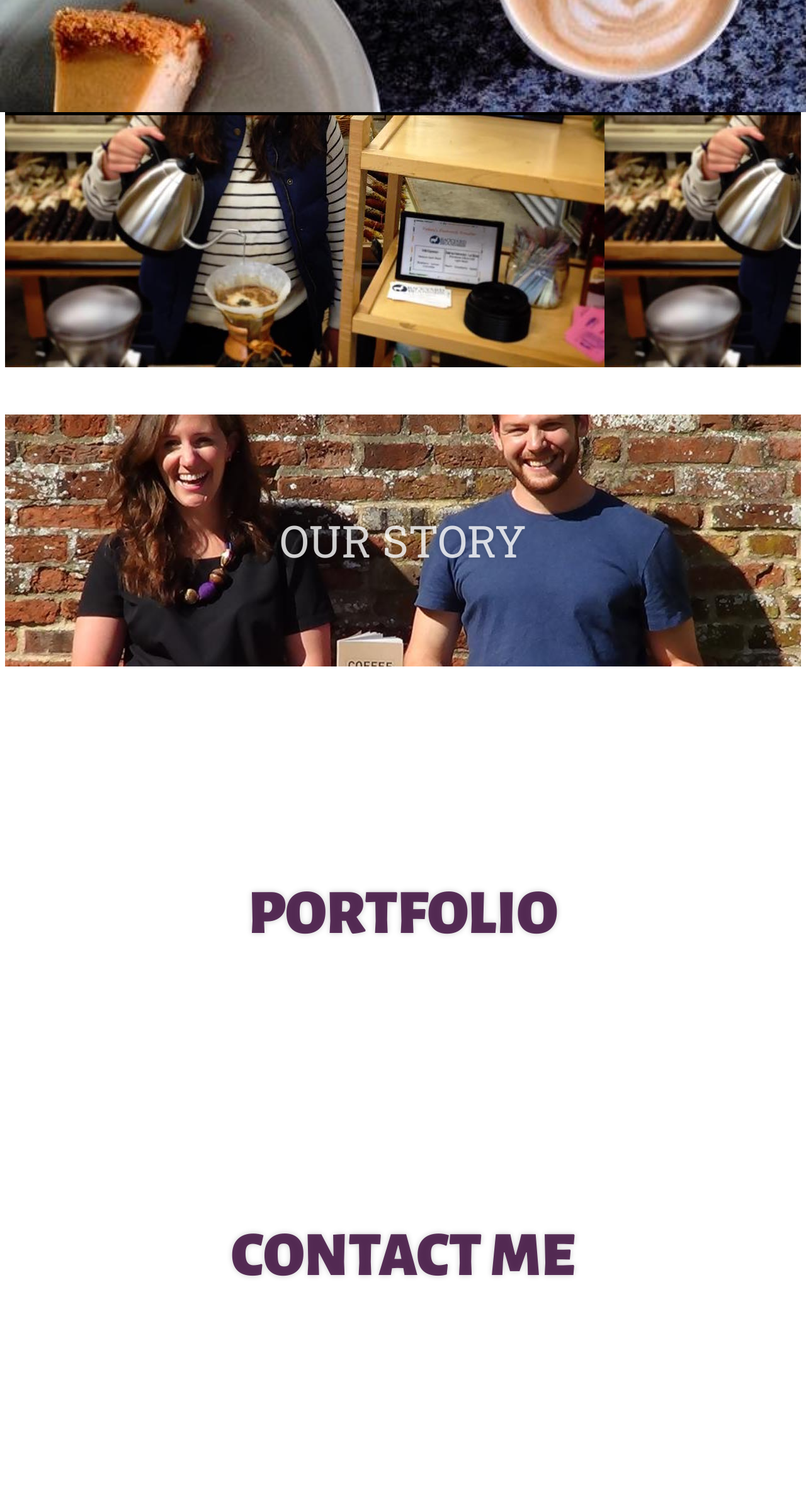
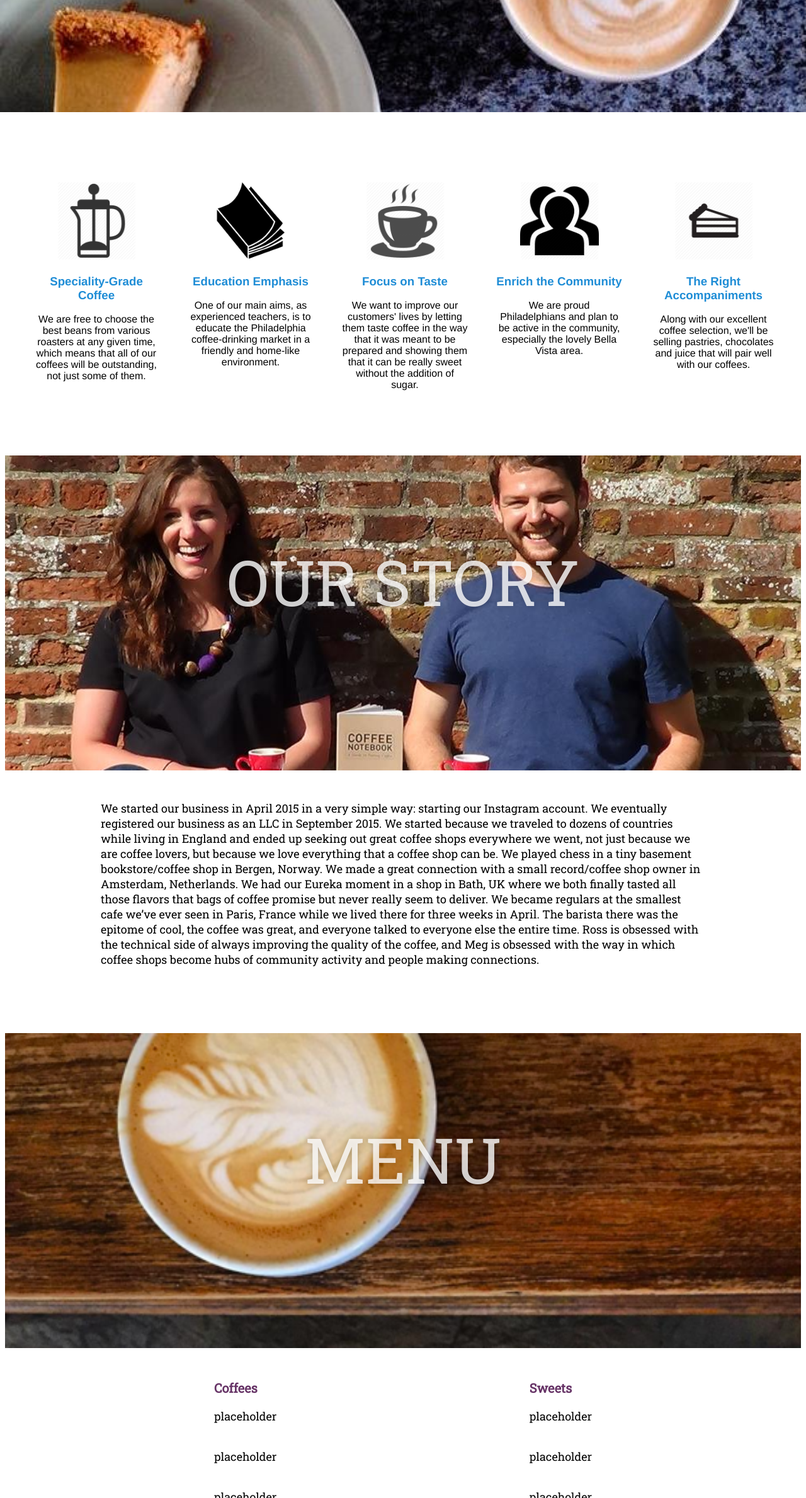
Before and after one commit to EmilyMcCracken/FCL_Static, a plain HTML site: page index.html in a window 1280 px wide. Shown: the part 422-2800 px from the top of the page at 63% size. Before the commit the page ends 2666 px from the top, so only its background shows below. Drawn offline with nearby package versions, Linux system fonts and the light colour scheme.

Commit message:
added icons and content to 'at a glance' section, changed nav bar color for JS

```diff
--- a/index.html
+++ b/index.html
@@ -11,49 +11,113 @@
 		  	<header>
 				<nav>
 					<ul class="navbar">
-						<li><a href="">About</a></li>
-						<li><a href="">Menu</a></li>
-						<li><a href="">Contact</a></li>
+						<li><a href="#our_story_spot">About</a></li>
+						<li><a href="#menu_spot">Menu</a></li>
+						<li><a href="#contact_spot">Contact</a></li>
 				    </ul>
 				</nav>
 				<img class="logo" src="stylesheets/images/Function.png">
 			</header>
 			<div class="snapshot">
 				<div class="snapshot_info">
+					<div class="snapshot_item">
+					<img class="icon" src="stylesheets/images/french_press_icon.png">
+					<h3> Speciality-Grade Coffee </h3>
+					<p>
+						We are free to choose the best beans from various roasters at any given time, which means that all of our coffees will be outstanding, not just some of them.
+					</p>
+				</div>
+				<div class="snapshot_item">
+					<img class="icon" src="stylesheets/images/education_icon.png">
+					<h3> Education Emphasis </h3>
+					<p>
+						One of our main aims, as experienced teachers, is to educate the Philadelphia coffee-drinking market in a friendly and home-like environment.
+					</p>
+				</div>
+				<div class="snapshot_item">
+					<img class="icon" src="stylesheets/images/coffee_icon.png">
+					<h3> Focus on Taste </h3>
+					<p>
+						We want to improve our customers' lives by letting them taste coffee in the way that it was meant to be prepared and showing them that it can be really sweet without the addition of sugar.
+					</p>
+				</div>
+				<div class="snapshot_item">
+					<img class="icon" src="stylesheets/images/community_icon.png">
+					<h3> Enrich the Community </h3>
+					<p>
+						We are proud Philadelphians and plan to be active in the community, especially the lovely Bella Vista area.
+					</p>
+				</div>
+				<div class="snapshot_item">
+					<img class="icon" src="stylesheets/images/cake_icon.png">
+					<h3> The Right Accompaniments </h3>
+					<p>
+						Along with our excellent coffee selection, we'll be selling pastries, chocolates and juice that will pair well with our coffees.
+					</p>
+				</div>
 				</div>
 			</div>
 				<section class="module parallax parallax-1">
 			          <div class="container">
-			            <h1 class="name">Our Story</h1>
+			            <h1 id="our_story_spot" class="name">Our Story</h1>
 					  </div>
 			    </section>
 
 			    <section class="module content">
 			          <div class="container">
+			          	<p>
+			          		We started our business in April 2015 in a very simple way: starting our Instagram account. We eventually registered our business as an LLC in September 2015. We started because we traveled to dozens of countries while living in England and ended up seeking out great coffee shops everywhere we went, not just because we are coffee lovers, but because we love everything that a coffee shop can be. We played chess in a tiny basement bookstore/coffee shop in Bergen, Norway. We made a great connection with a small record/coffee shop owner in Amsterdam, Netherlands. We had our Eureka moment in a shop in Bath, UK where we both finally tasted all those flavors that bags of coffee promise but never really seem to deliver. We became regulars at the smallest cafe we’ve ever seen in Paris, France while we lived there for three weeks in April. The barista there was the epitome of cool, the coffee was great, and everyone talked to everyone else the entire time. Ross is obsessed with the technical side of always improving the quality of the coffee, and Meg is obsessed with the way in which coffee shops become hubs of community activity and people making connections.
+			          	</p>
+
 			          </div>
 			    </section>
 
 			        <section class="module parallax parallax-2">
 			          <div class="container">
-			            <h1 class="other_headers">portfolio</h1>
+			            <h1 id="menu_spot" class="name">Menu</h1>
 			          </div>
 			        </section>
 
 			        <section class="module content">
-			          <div class="project_container">
-
+			          <div class="menu_container">
+			          	<div class="column_one">
+				          	<h3> Coffees </h3>
+				          	<p> placeholder </p>
+				          	<p> placeholder </p>
+				          	<p> placeholder </p>
+				          	<p> placeholder </p>
+				          	<p> placeholder </p>
+				          	<p> placeholder </p>
+				          	<p> placeholder </p>
+				          	<p> placeholder </p>
+				          	<p> placeholder </p>
+						</div>
+						<div class="column_two">
+				          	<h3> Sweets </h3>
+				          	<p> placeholder </p>
+				          	<p> placeholder </p>
+				          	<p> placeholder </p>
+				          	<p> placeholder </p>
+				          	<p> placeholder </p>
+				          	<p> placeholder </p>
+				          	<p> placeholder </p>
+				          	<p> placeholder </p>
+				          	<p> placeholder </p>
+						</div>
 			          </div>
 			        </section>
 
 			        <section class="module parallax parallax-3">
 			          <div class="container">
-			            <h1 class="other_headers">contact me</h1>
+			            <h1 id="contact_spot" class="name">Contact</h1>
 			          </div>
 			        </section>
 
 			        <section class="module content">
-			          <div class="social_container">
+			          <div class="container">
 			          </div>
 			        </section>
+
+
 		  </body>
   </html>
--- a/stylesheets/main.css
+++ b/stylesheets/main.css
@@ -11,7 +11,7 @@ header {
 .logo {
 	width: 400px;
 	margin-top: 230px;
-	margin-left: 400px;
+	margin-left: 420px;
 
 }
 
@@ -51,44 +51,46 @@ li a {
 
 li a:hover {
     background-color: white;
-    border-radius: 7px;
     color: #1f8dd6;
 }
 
 .snapshot {
-	height: 400px;
-	background-image: url('images/meg_pour.jpg');
-	border-top: 5px black solid;
+	height: 470px;
+	margin: 0;
+	font-family: helvetica;
+}
+
+.snapshot h3 {
+	color: #1f8dd6;
 }
 
 .snapshot_info {
-	background-color: rgba(255, 255, 255, 0.6);
-	margin-left: 200px;
-	margin-right: 200px;
-	font-family: helvetica;
+	float: left;
 }
+
+.icon {
+	width: 125px;
+	margin-top: 110px;
+}
+
+.snapshot_item {
+	float: left;
+	display: inline-block;
+	width: 200px;
+	margin-left: 45px;
+	text-align: center;
+}
+
+.icon:hover {
+	box-shadow: 10px 10px 5px #1f8dd6;
+	border-radius: 40px;
+}
+
 .container {
   max-width: 960px;
   margin: 0 auto;
 }
 
-.social_container {
-  max-width: 860px;
-  margin: 0 auto;
-  text-align: center;
-}
-
-.about_container {
-  max-width: 960px;
-  margin: 0 auto;
-  text-align: justify;
-}
-
-.project_container {
-  max-width: 860px;
-  margin: 0 auto;
-  text-align: center;
-}
 
 section.module:last-child {
   margin-bottom: 0;
@@ -120,64 +122,45 @@ section.module.content {
   padding: 30px 0;
 }
 section.module.parallax {
-  height: 400px;
+  height: 500px;
   background-position: 50% 50%;
   background-repeat: no-repeat;
   background-attachment: fixed;
   background-size: cover;
 }
 
-.other_headers {
-  font-family: 'Alegreya Sans SC', sans-serif;
-  color: rgba(51, 0, 51, 0.8);
-  font-size: 100px;
-  line-height: 500px;
-  font-weight: 700;
-  text-align: center;
-  text-transform: uppercase;
-  text-shadow: 0 0 10px rgba(0, 0, 0, 0.2);
-}
-
 .name {
   margin-top: 75px;
   font-family: "Roboto Slab", serif;
   color: rgba(255, 255, 255, 0.8);
-/*  vertical-align: middle;*/
   line-height: 400px;
-  font-size: 70px;
+  font-size: 100px;
   font-weight: 500;
   text-align: center;
   text-transform: uppercase;
   text-shadow: 0 0 10px rgba(0, 0, 0, 0.2);
 }
 
-.name_small {
-  font-family: "Roboto Slab", serif;
-
-  font-size: 30px;
-  font-weight: 500;
-  text-align: center;
-  text-transform: uppercase;
-  text-shadow: 0 0 10px rgba(0, 0, 0, 0.2);
-}
-
-.project_img {
-  width: 600px;
-  border: 3px black solid;
-}
-
-.project_img_two {
-  width: 420px;
-  height: 200px;
-  border: 3px black solid;
-}
-
 section.module.parallax-1 {
   background-image: url("images/meg_ross.jpg");
 }
 section.module.parallax-2 {
-  background-image: url("");
+  background-image: url("images/coffee_wood_sneak.png");
 }
 section.module.parallax-3 {
-  background-image: url("");
+  background-image: url("images/storefront.png");
 }
+
+.menu_container {
+	max-width: 600px;
+  	margin: 0 auto;
+	height: 600px;
+}
+
+.column_one {
+	float: left;
+}
+
+.column_two {
+	float: right;
+}
--- a/stylesheets/main.js
+++ b/stylesheets/main.js
@@ -1,23 +1,8 @@
-// $(document).ready(function(){
+$(document).ready(function(){
 
-//    var scroll_start = 0;
-//    var startchange = $('#startchange');
-//    var offset = startchange.offset();
-
-//    $(document).scroll(function() {
-//       scroll_start = $(this).scrollTop();
-//       if(scroll_start > offset.top) {
-//           $('#navbar').css('background-color', '#f0f0f0');
-//        } else {
-//           $('#navbar').css('background-color', '#1f8dd6');
-//        }
-//    });
-// });
-
-    $(document).ready(function(){
       $(window).scroll(function() {
-        if ($(document).scrollTop() > 520) {
-          $(".navbar").css("background-color", "#1f8dd6");
+        if ($(document).scrollTop() > 510) {
+          $(".navbar").css("background-color", "#043D5D");
         } else {
           $(".navbar-fixed-top").css("background-color", "transparent");
         }
```
Also changed, not shown: stylesheets/images/cake_icon.png (added), stylesheets/images/coffee_icon.png (added), stylesheets/images/community_icon.png (added), stylesheets/images/education_icon.png (added), stylesheets/images/french_press_icon.png (added), stylesheets/images/storefront.png (added).
